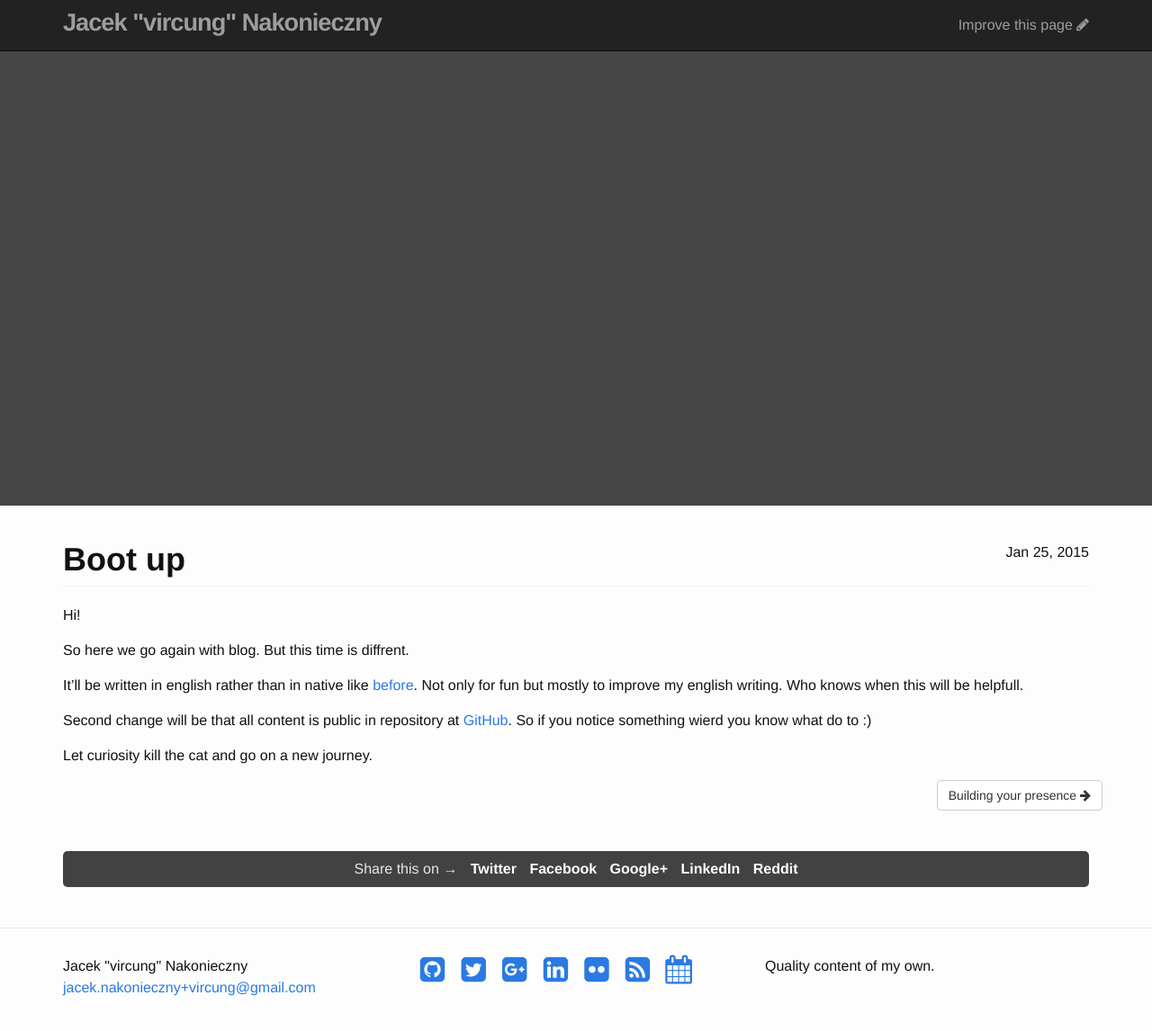
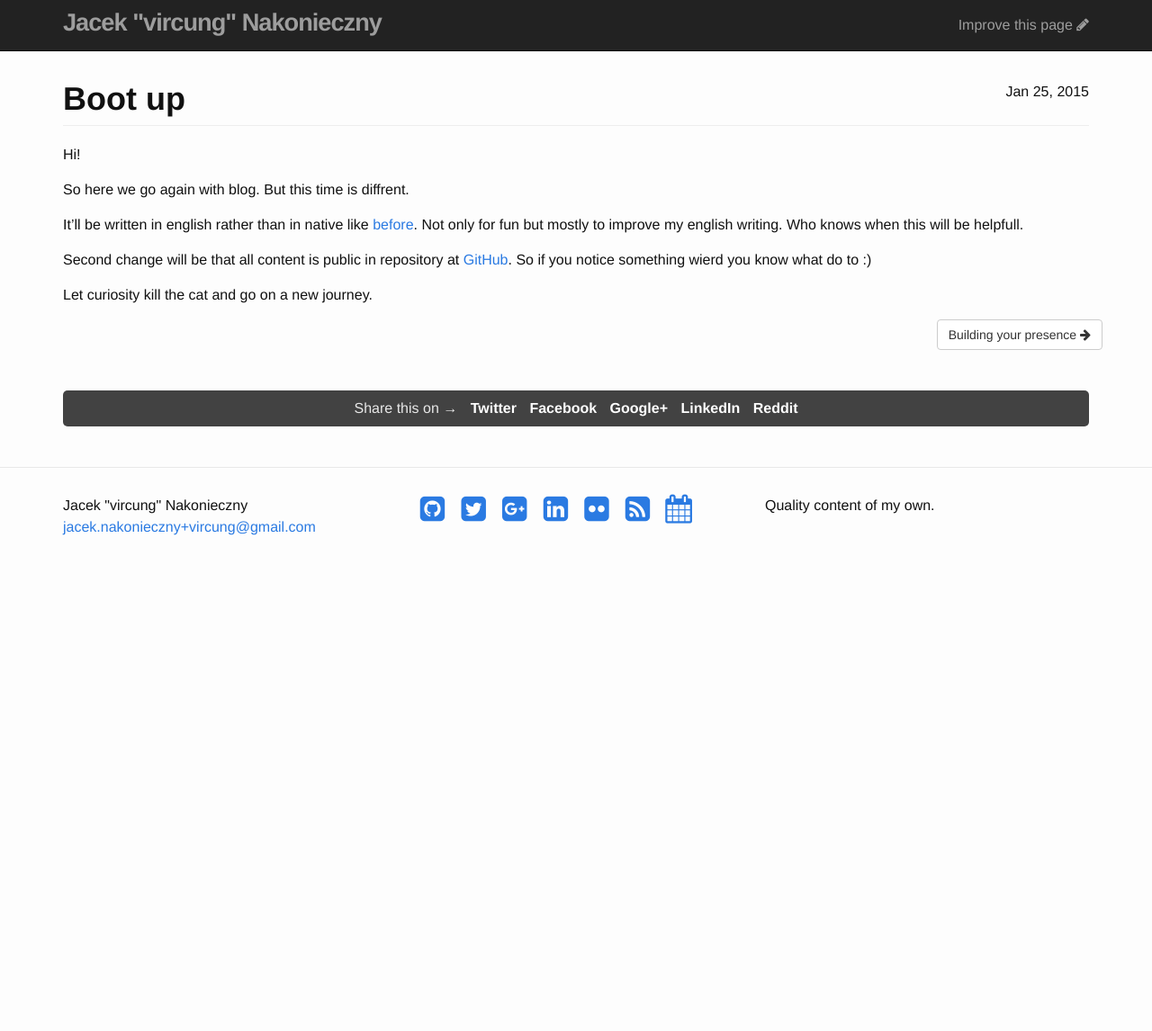
Before and after one commit to vircung/vircung, a Jekyll site: the page built from _posts/2015-01-25-boot-up.md, in a window 1280 px wide and 1155 px high. Shown: the top 1146 px of the window at 90% size. Built offline with Jekyll 4.4.1, drawn with Linux system fonts in a browser that asks for light colours; nearby versions of some CDN libraries; comment, search, counter and statistics services are not loaded.

Commit message:
Improve image display/load

```diff
--- a/_layouts/default.html
+++ b/_layouts/default.html
@@ -19,8 +19,9 @@
     <script type="text/javascript">
 	    $(".lazy").Lazy({
 	        scrollDirection: 'vertical',
-	        effect: 'fadeIn',
-	        visibleOnly: true
+          afterLoad: function(element) {
+            $(element).fadeIn();
+          }
 	    });
     </script>
   </body>
--- a/_layouts/post.html
+++ b/_layouts/post.html
@@ -3,7 +3,7 @@
 ---
 
 {% if page.cover %}
-  <aside class="index-cover img-responsive lazy" data-src="{{ page.cover }}" style="height: 512px;"></aside>
+  <aside class="post-cover lazy" data-src="{{ page.cover }}"></aside>
 {% endif %}
 
 <div class="container">
--- a/css/main.scss
+++ b/css/main.scss
@@ -83,12 +83,15 @@
 .index-cover {
     min-height: 17em;
     @extend .cover;
+    background-image: url(http://via.placeholder.com/900x270?text=Post+cover);
+    display: none;
 }
 
 .post-cover {
     min-height: 30em;
-
     @extend .cover;
+    background-image: url(http://via.placeholder.com/900x270?text=Post+cover);
+    display: none;
 }
 
 .post-cover-title {
```
